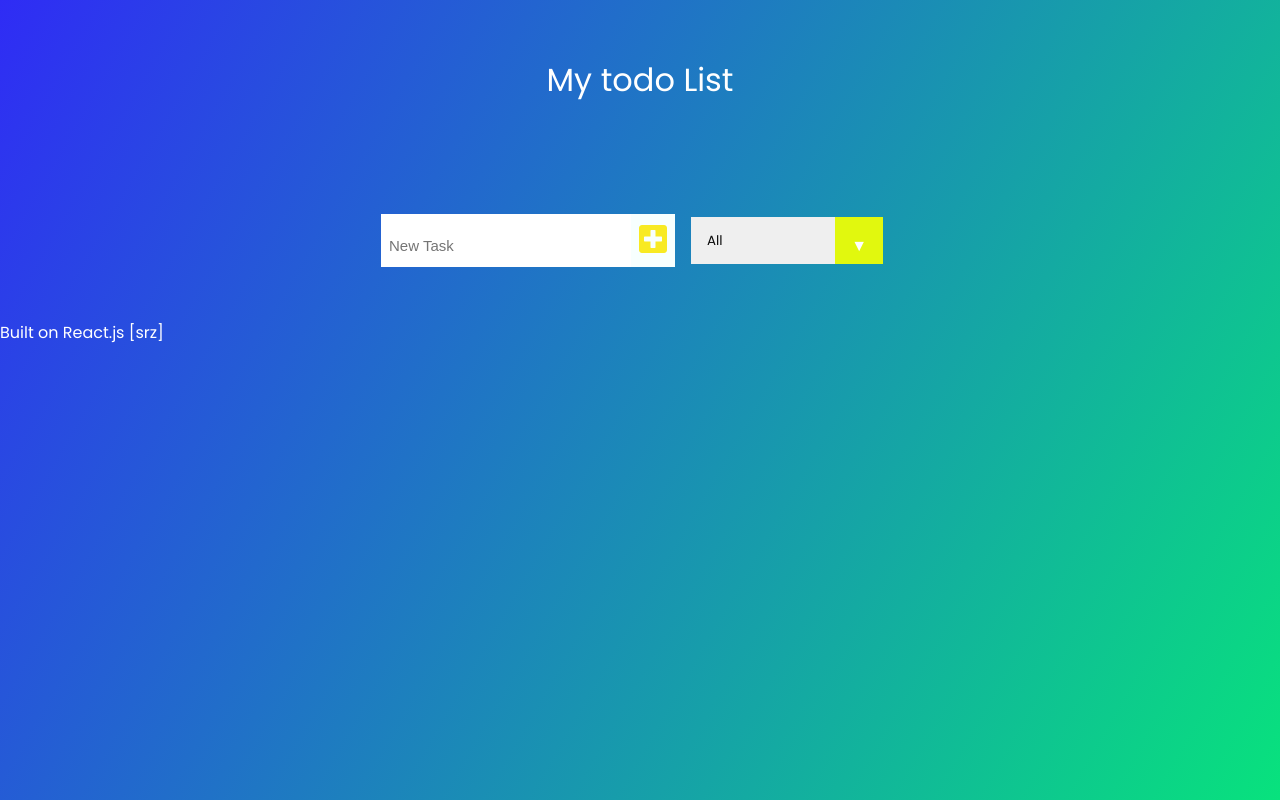
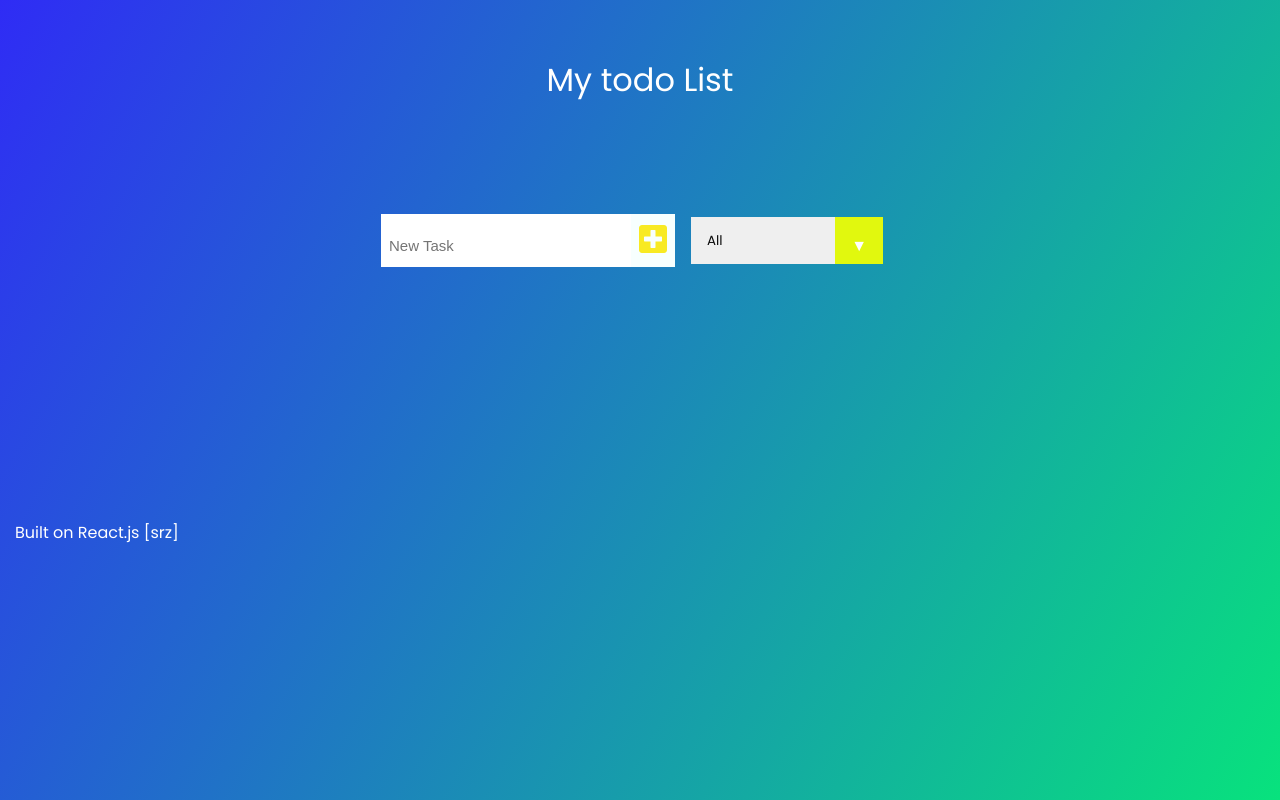
Before and after one commit to sarozpradhan64/React-TodoApp, a React (Create React App) app: page / in a window 1280 px wide. Built offline with nearby package versions, Linux system fonts and the light colour scheme.

Commit message:
Update App.css

```diff
--- a/src/App.css
+++ b/src/App.css
@@ -139,6 +139,10 @@ select {
   cursor: pointer;
   pointer-events: none;
 }
+.footer{
+  margin-left: 15px;
+  margin-top: 200px;
+}
 /* Transition */
 /*
 .select:hover::after {
```
